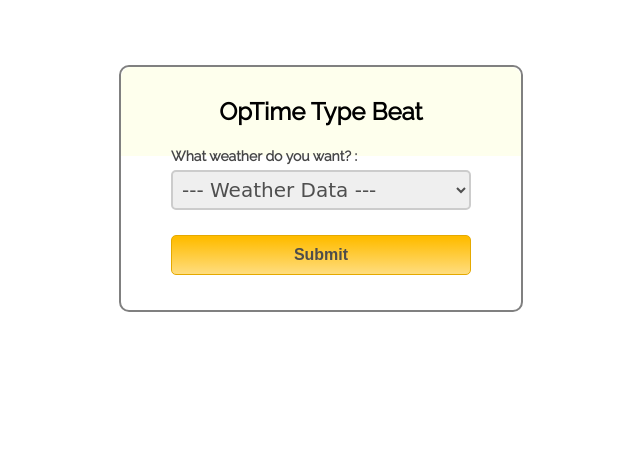
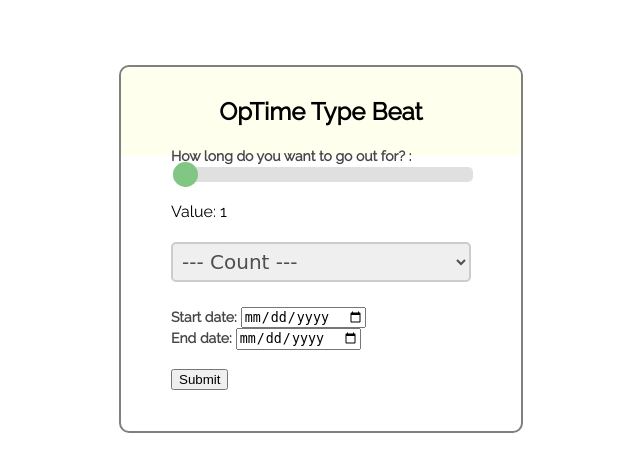
Before and after one commit to Shubham-SK/nyas-project, a Flask app: page / in a window 1280 px wide. Shown: the top 472 px of the page, without its empty margins (71-711 px from the left). Run offline with Flask 2, Linux system fonts and the light colour scheme.

Commit message:
Changed data input format, added geolocation, added server call to scheduling.py

```diff
--- a/optime/app.py
+++ b/optime/app.py
@@ -1,9 +1,11 @@
 """
 Initialize the Application.
 """
-from flask import Flask
-#from optime
+from flask import Flask, request
+from scheduling import schedule
 import climacell
+from datetime import datetime
+import pytz
 
 app = Flask(__name__, static_url_path='/static') # pylint: disable=C0103
 # Load third party secret keys
@@ -39,5 +41,31 @@ def daily():
     return str(weather.get_daily(10, 10, 'si', ['temp', 'temp:F'], "now",
                "2020-04-14T21:30:50Z"))
 
+@app.route('/schedule')
+def scheduleTime():
+    "Give the best time to go out"
+    args = request.args
+    # lat, lon, start_time, end_time, duration
+    start_time = datetime.strptime(args["start"], '%Y-%m-%d').replace(tzinfo=pytz.utc)
+    now = datetime.utcnow().replace(tzinfo=pytz.utc)
+
+    # If the user specified today as the starting date
+    if (start_time.strftime('%x') == now.strftime('%x')):
+        start_time = now
+    end_time = datetime.strptime(args["end"], '%Y-%m-%d').replace(tzinfo=pytz.utc)
+    count = args["count"]
+    duration = int(args["duration"])
+    if (count == "Minutes"):
+        duration *= 60
+    elif (count == "Hours"):
+        duration *= 3600
+    elif (count == "Days"):
+        duration *= 86400
+    lat = args["lat"]
+    long = args["long"]
+
+    return schedule(lat, long, start_time, end_time, duration)
+    #return "cool guy"
+
 if __name__ == '__main__':
     app.run(host="0.0.0.0",port=8000,debug=True)
--- a/optime/static/css/style.css
+++ b/optime/static/css/style.css
@@ -75,3 +75,33 @@ input[type=button]{
 input[type=button]:hover{
   background: linear-gradient(#ffdd7f 5%, #ffbc00 100%);
 }
+
+.slider {
+  -webkit-appearance: none;
+  width: 100%;
+  height: 15px;
+  border-radius: 5px;
+  background: #d3d3d3;
+  outline: none;
+  opacity: 0.7;
+  -webkit-transition: .2s;
+  transition: opacity .2s;
+}
+
+.slider::-webkit-slider-thumb {
+  -webkit-appearance: none;
+  appearance: none;
+  width: 25px;
+  height: 25px;
+  border-radius: 50%;
+  background: #4CAF50;
+  cursor: pointer;
+}
+
+.slider::-moz-range-thumb {
+  width: 25px;
+  height: 25px;
+  border-radius: 50%;
+  background: #4CAF50;
+  cursor: pointer;
+}
--- a/optime/static/index.html
+++ b/optime/static/index.html
@@ -11,18 +11,43 @@
   <div class="container">
     <div class="main">
       <h2>OpTime Type Beat</h2>
-      <form id="form_id" method="get" name="myform">
-        <label>What weather do you want? :</label>
-        <select id="form_action" onChange="select_change()" >
-          <option value="">--- Weather Data ---</option>
-          <option value="http://localhost:8000/realtime">Real Time</option>
-          <option value="http://localhost:8000/hourly">Hourly</option>
-          <option value="http://localhost:8000/nowcast">Now Cast</option>
-          <option value="http://localhost:8000/daily">Daily</option>
+      <form id="form_id" action="http://localhost:8000/schedule" method="GET" name="myform">
+        <label>How long do you want to go out for? :</label>
+        <div class="slidecontainer">
+          <input type="range" min="1" max="59" value="1" class="slider" id="myRange" name="duration">
+          <p>Value: <span id="val"></span></p>
+        </div>
+        <script>
+        var slider = document.getElementById("myRange");
+        var output = document.getElementById("val");
+        output.innerHTML = slider.value;
+
+        slider.oninput = function() {
+          output.innerHTML = this.value;
+        }
+        </script>
+
+        <select id="form_action" name="count">
+          <option value="">--- Count ---</option>
+          <option>Minutes</option>
+          <option>Hours</option>
+          <option>Days</option>
         </select>
-        <input type="button" value="Submit" onclick="myfunction()"/>
+
+        <label for="start">Start date:</label>
+        <input type="date" id="start" name="start">
+        <br>
+        <label for="end">End date:</label>
+        <input type="date" id="end" name="end">
+        <input type="hidden" id="lat" name="lat" value="">
+        <input type="hidden" id="long" name="long" value="">
+        <br><br>
+        <button onclick="getLocation()">Submit</button>
       </form>
-    </div>
+      <!-- <button onclick="getLocation()">Get Location</button> -->
+
+      <p id="demo"></p>
   </div>
+</div>
 </body>
 </html>
--- a/optime/static/js/getWeather.js
+++ b/optime/static/js/getWeather.js
@@ -1,18 +1,12 @@
-function select_change() {
-  var z = document.getElementById("form_action").selectedIndex;
-  var z1 = document.getElementsByTagName("option")[z].value;
+var x = document.getElementById("demo");
+
+if (navigator.geolocation) {
+  navigator.geolocation.getCurrentPosition(showPosition);
+} else {
+  x.innerHTML = "Geolocation is not supported by this browser.";
 }
-function myfunction() {
-  //if (validation()) {
-  // Calling Validation function.
-  //select option value from select tag and storing it in a variable.
-  var x = document.getElementById("form_action").selectedIndex;
-  var action = document.getElementsByTagName("option")[x].value;
-  if (action !== "") {
-    document.getElementById("form_id").action = action;
-    document.getElementById("form_id").submit();
-  } else {
-    alert("Please set form action");
-  }
-  //}
+
+function showPosition(position) {
+  document.getElementById("lat").value = position.coords.latitude;
+  document.getElementById("long").value = position.coords.longitude;
 }
```
